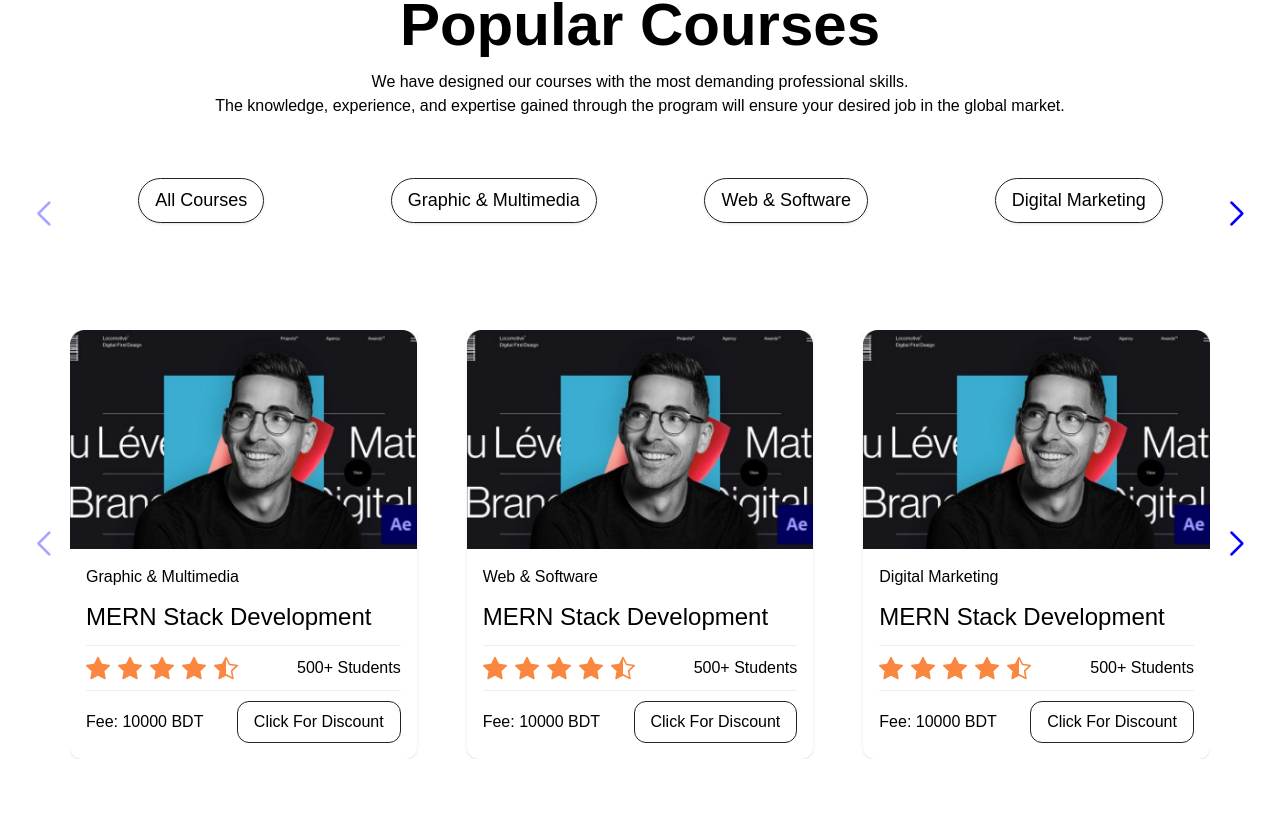
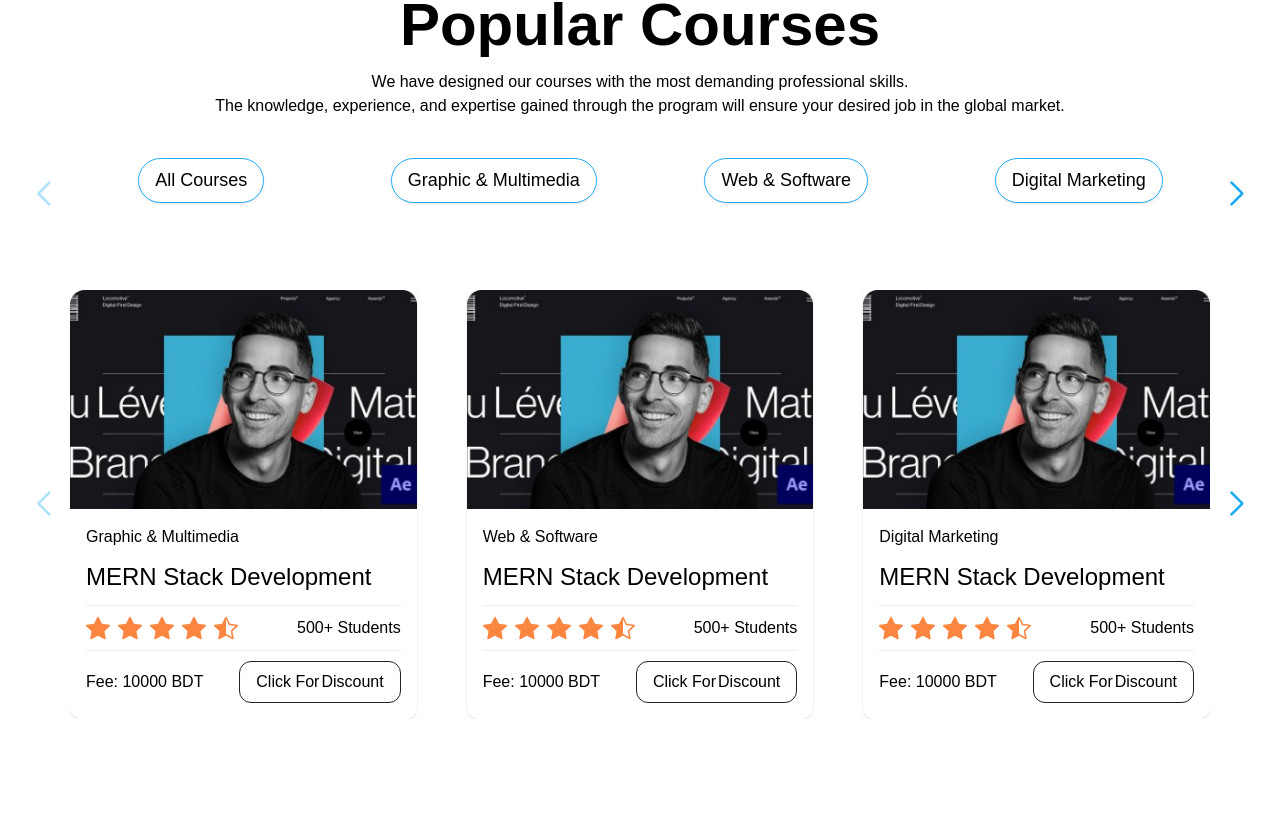
Before and after one commit to NashedShahRoni22/Pathshala-IT, a React (Vite) app: page / in a window 1280 px wide. Shown: the part 2027-2840 px from the top of the page. Built offline with nearby package versions, Linux system fonts and the light colour scheme; a web font is replaced by a local one.

Commit message:
Navigation Glitch Fixed

```diff
--- a/src/index.css
+++ b/src/index.css
@@ -17,5 +17,5 @@ h1 {
 .swiper-button-prev:after, .swiper-button-next:after{
   font-size: 24px;
   font-weight: 700;
-  color: blue;
+  color: #1FABF4;
 }
--- a/src/pages/home/HomeCourseBar.jsx
+++ b/src/pages/home/HomeCourseBar.jsx
@@ -39,8 +39,8 @@ export default function HomeCourseBar() {
         slidesPerView={1}
         spaceBetween={10}
         navigation={{
-          nextEl: ".swiper-button-next-coursebar",
-          prevEl: ".swiper-button-prev-coursebar",
+          nextEl: ".swiper-button-next",
+          prevEl: ".swiper-button-prev",
         }}
         breakpoints={{
           640: {
--- a/src/pages/home/HomeCourses.jsx
+++ b/src/pages/home/HomeCourses.jsx
@@ -12,8 +12,7 @@ import "swiper/css/navigation";
 import { Navigation } from "swiper/modules";
 
 export default function HomeCourses() {
-  const data = {
-    categories: [
+  const categories = [
     {
       name: "All Courses",
     },
@@ -32,8 +31,8 @@ export default function HomeCourses() {
     {
       name: "Networking & Communication",
     },
-    ],
-    cards: [
+  ];
+  const cards = [
     {
       img: img,
       categorey: "Graphic & Multimedia",
@@ -62,8 +61,7 @@ export default function HomeCourses() {
       students: 500,
       fee: 10000,
     },
-    ],
-  };
+  ];
 
   return (
     <section className="mx-5 md:container md:mx-auto my-10 lg:my-20">
@@ -77,13 +75,14 @@ export default function HomeCourses() {
         ensure your desired job in the global market.
       </p>
 
-      <div className="py-5 my-10 mx-5 md:container md:mx-auto relative">
+      <div className="py-5 my-5 mx-5 md:container md:mx-auto relative">
         <Swiper
+          id="categorySwiper"
           slidesPerView={1}
           spaceBetween={10}
           navigation={{
-            nextEl: ".swiper-button-next",
-            prevEl: ".swiper-button-prev",
+            nextEl: "#categorySwiper-next",
+            prevEl: "#categorySwiper-prev",
           }}
           breakpoints={{
             640: {
@@ -102,9 +101,9 @@ export default function HomeCourses() {
           modules={[Navigation]}
           className="mySwiper"
         >
-          {data.categories.map((s, i) => (
+          {categories.map((s, i) => (
             <SwiperSlide key={i} className="flex justify-center">
-              <p className="text-[18px] w-fit text-center py-2 px-4 shadow border border-black rounded-full">
+              <p className="text-[18px] w-fit text-center py-2 px-4 shadow border border-blue rounded-full">
                 {s.name}
               </p>
             </SwiperSlide>
@@ -112,17 +111,24 @@ export default function HomeCourses() {
         </Swiper>
 
         {/* Custom Navigation Buttons */}
-        <div className="absolute top-1/2 -left-5 md:-left-10 swiper-button-prev"></div>
-        <div className="absolute top-1/2 -right-5 md:-right-10 swiper-button-next"></div>
+        <div
+          id="categorySwiper-prev"
+          className="absolute top-1/2 -left-5 md:-left-10 swiper-button-prev"
+        ></div>
+        <div
+          id="categorySwiper-next"
+          className="absolute top-1/2 -right-5 md:-right-10 swiper-button-next"
+        ></div>
       </div>
 
-      <div className="py-5 my-10 mx-5 md:container md:mx-auto relative">
+      <div className="py-5 my-5 mx-5 md:container md:mx-auto relative">
         <Swiper
+        id="cardSwiper"
           slidesPerView={1}
           spaceBetween={10}
           navigation={{
-            nextEl: ".swiper-button-next",
-            prevEl: ".swiper-button-prev",
+            nextEl: "#cardSwiper-next",
+          prevEl: "#cardSwiper-prev",
           }}
           breakpoints={{
             640: {
@@ -141,7 +147,7 @@ export default function HomeCourses() {
           modules={[Navigation]}
           className="mySwiper"
         >
-          {data.cards.map((c, i) => (
+          {cards.map((c, i) => (
             <SwiperSlide key={i}>
               <div className="bg-white shadow rounded-b-xl">
                 <img src={c.img} alt="" className="w-full" />
@@ -151,19 +157,19 @@ export default function HomeCourses() {
                   <hr />
                   <div className="flex justify-between">
                     <div className="flex gap-2">
-                      <BsStarFill className="text-2xl text-orange" />
-                      <BsStarFill className="text-2xl text-orange" />
-                      <BsStarFill className="text-2xl text-orange" />
-                      <BsStarFill className="text-2xl text-orange" />
-                      <BsStarHalf className="text-2xl text-orange" />
+                      <BsStarFill className="text-xl md:text-2xl text-orange" />
+                      <BsStarFill className="text-xl md:text-2xl text-orange" />
+                      <BsStarFill className="text-xl md:text-2xl text-orange" />
+                      <BsStarFill className="text-xl md:text-2xl text-orange" />
+                      <BsStarHalf className="text-xl md:text-2xl text-orange" />
                     </div>
                     <p className="text-[16px]">{c.students}+ Students</p>
                   </div>
                   <hr />
                   <div className="flex justify-between items-center">
                     <p className="text-[16px]">Fee: {c.fee} BDT</p>
-                    <button className="text-[16px] px-4 py-2 rounded-xl border border-black">
-                      Click For Discount
+                    <button className="flex gap-0.5 text-[16px] px-4 py-2 rounded-xl border border-black">
+                      <span className="hidden md:block">Click For</span>Discount
                     </button>
                   </div>
                 </div>
@@ -173,8 +179,14 @@ export default function HomeCourses() {
         </Swiper>
 
         {/* Custom Navigation Buttons */}
-        <div className="absolute top-1/2 -left-5 md:-left-10 swiper-button-prev"></div>
-        <div className="absolute top-1/2 -right-5 md:-right-10 swiper-button-next"></div>
+        <div
+          id="cardSwiper-prev"
+          className="absolute top-1/2 -left-5 md:-left-10 swiper-button-prev"
+        ></div>
+        <div
+          id="cardSwiper-next"
+          className="absolute top-1/2 -right-5 md:-right-10 swiper-button-next"
+        ></div>
       </div>
     </section>
   );
```
Also changed, not shown: tailwind.config.js (+0 -28 lines). Lines whose indentation alone changed are shown as unchanged.
